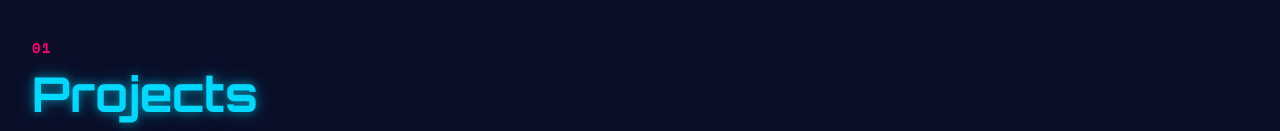
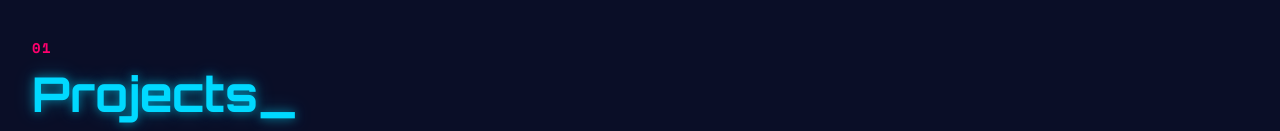
Before and after one commit to joshuafrellte/HCI-Portfolio, a Next.js app: page / in a window 1280 px wide. Shown: the part 821-952 px from the top of the page. Built offline with nearby package versions, Linux system fonts and the light colour scheme; a web font is replaced by a local one.

Commit message:
chore: rename interests section from Personal Database to Outside of Coding, added underscore after every section header

```diff
--- a/components/Interests.tsx
+++ b/components/Interests.tsx
@@ -42,7 +42,7 @@ export default function Interests() {
       <SectionHeader
         id="interests-heading"
         index="05"
-        title="Personal Database"
+        title="Outside of Coding"
         description="A few interests that continue to inspire the way I think, learn, and create."
       />
 
--- a/components/ui/SectionHeader.tsx
+++ b/components/ui/SectionHeader.tsx
@@ -48,7 +48,7 @@ export default function SectionHeader({
           transition={{ duration: 0.6, delay: 0.1 } as never}
           style={{ textShadow: "0 0 10px rgba(0, 217, 255, 0.5), 0 0 20px rgba(0, 217, 255, 0.3)" }}
         >
-          {title}
+          {title}_
         </motion.h2>
         {description && (
           <motion.p
```
